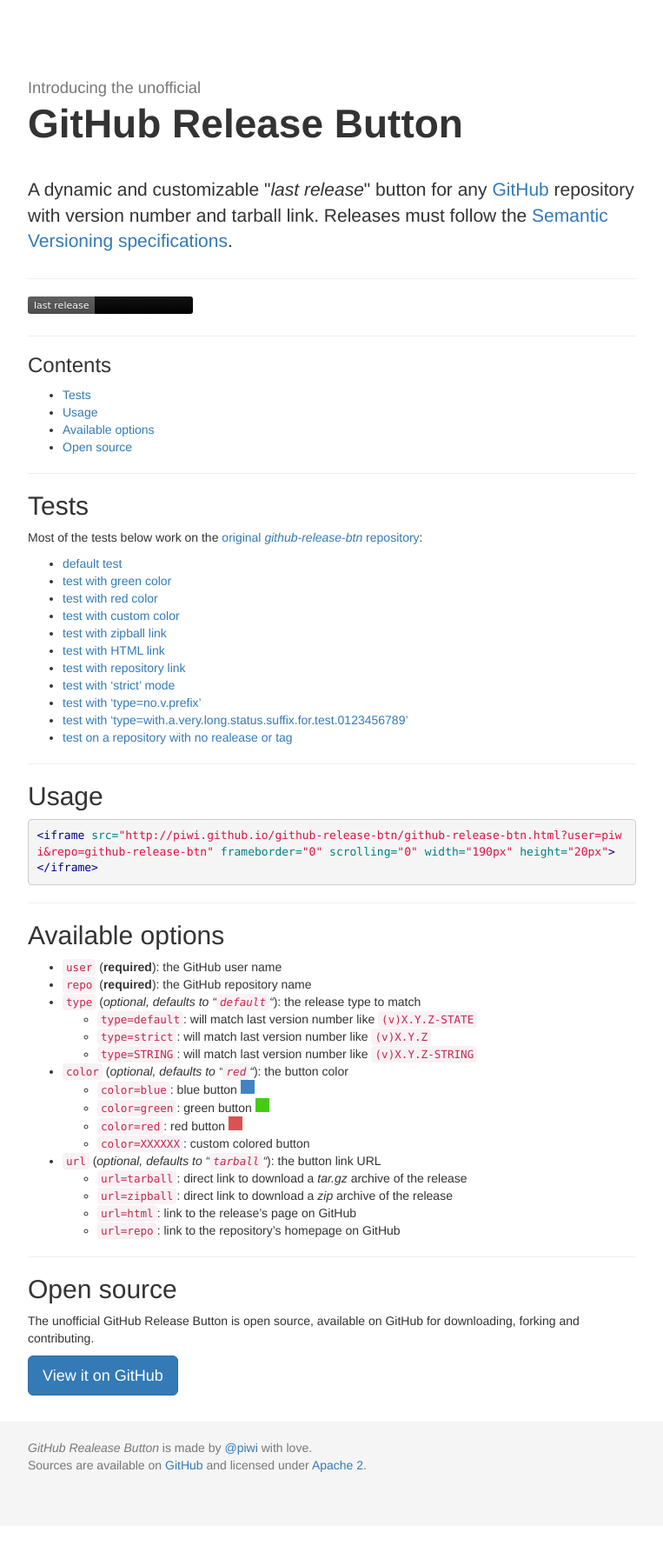
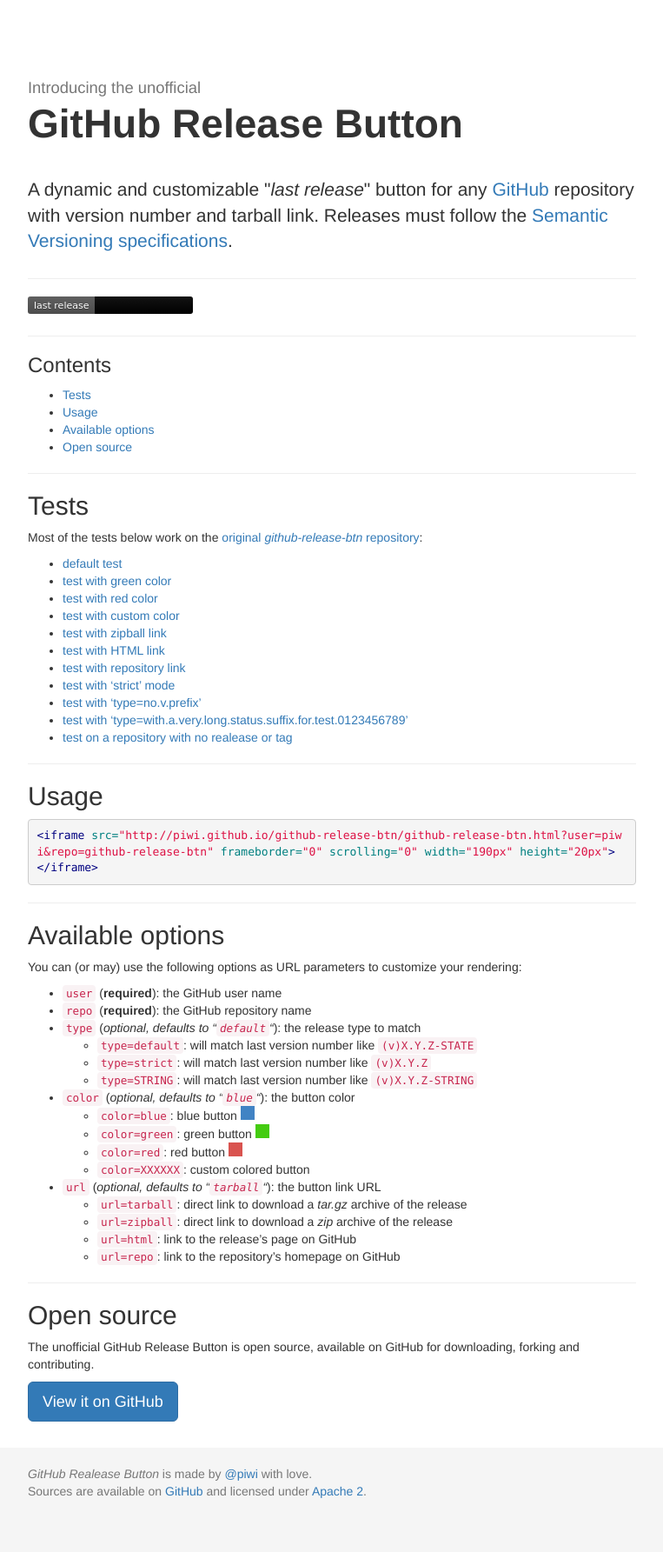
Before and after one commit to e-picas/github-release-btn, a Jekyll site: the page built from index.md, in a window 1280 px wide. Shown: the whole page at 87% size, without its empty margins (258-1021 px from the left). Built offline with Jekyll 4.4.1, drawn with Linux system fonts in a browser that asks for light colours; before the commit the page ends 1755 px from its top, so only the background shows below that; part of the change alters nothing that is shown.

```diff
--- a/github-release-btn.html
+++ b/github-release-btn.html
@@ -50,9 +50,9 @@
 // Read a page's GET URL variables and return them as an associative array.
 // Source: http://jquery-howto.blogspot.com/2009/09/get-url-parameters-values-with-jquery.html
 var params = function () {
-        var vars = [], hash;
-        var hashes = window.location.href.slice(window.location.href.indexOf('?') + 1).split('&');
-        for(var i = 0; i < hashes.length; i++) {
+    var vars = [], hash, i,
+        hashes = window.location.href.slice(window.location.href.indexOf('?') + 1).split('&');
+    for (i = 0; i < hashes.length; i++) {
         hash = hashes[i].split('=');
         vars.push(hash[0]);
         vars[hash[0]] = hash[1];
@@ -60,22 +60,28 @@
     return vars;
 }();
 
-    var defaults = {
-            type: 'default',
-            color: 'blue',
-            url: 'tarball'
+// variables
+var opts = {
+        type:   'default',
+        color:  'blue',
+        url:    'tarball'
     },
-        opts    = defaults,
-        head    = document.getElementsByTagName('head')[0],
-        button  = document.getElementById('button');
+    colors = {
+        blue:  '4183c4',
+        green: '4c1',
+        red:   'd9534f'
+    },
+    requests = 0,
+    mask,
+    semver_strict = 'v?\\d+\.\\d+\.\\d+',
+    semver_default = semver_strict + '(-[0-9A-Za-z-\.]+)*';
 
-
+// extend defaults with params
 for (var i in params) {
     opts[i] = params[i];
 }
-    var mask,
-        semver_strict = 'v?\\d+\.\\d+\.\\d+',
-        semver_default = semver_strict + '(-[0-9A-Za-z-\.]+)*';
+
+// version to match
 switch (opts.type) {
     case 'default':
         mask = semver_default;
@@ -86,37 +92,30 @@
     default:
         mask = semver_strict + '-' + opts.type;
 }
-    var reg = new RegExp('^' + mask + '$', 'i');
 
-    var colors = {
-            blue:  '4183c4',
-            green: '4c1',
-            red:   'd9534f'
-        };
-
-    var requests = 0;
+// make the request
 function load(user, repo) {
     if (requests > 2) {
         return null;
     }
-        requests++;
     var url = 'https://api.github.com/repos/' + user + '/' + repo + '/' + (requests===1 ? 'releases' : 'tags');
     jsonp(url);
 }
 
+// request with callback
 function jsonp(path, cbName) {
-        var el = document.createElement('script');
+    var el      = document.createElement('script'),
+        head    = document.getElementsByTagName('head')[0];
     el.src = path + '?callback='+ (cbName ? cbName : 'callback');
-        document.documentElement.insertBefore(el, document.documentElement.firstChild);
+    head.insertBefore(el, head.firstChild);
+    requests++;
 }
 
-    function callback(obj) {
-        if (obj.data.length===0) {
-            load(opts.user, opts.repo);
-            return;
-        }
-        console.debug(obj);
-        var tag = null, i, name;
+// find concerned release or tag
+function matchTag(obj, mask) {
+    var tag = null, i, name,
+        reg = new RegExp('^' + mask + '$', 'i');
+    if (obj.data !== undefined && obj.data.length>0) {
         for (i=0; i<obj.data.length; i++) {
             name = obj.data[i].tag_name || obj.data[i].name;
             if (reg.test(name)) {
@@ -124,8 +123,43 @@
                 break;
             }
         }
+    }
+    return tag;
+}
+
+// data callback
+function callback(obj) {
+    console.debug(obj);
+    var tag = matchTag(obj, mask);
     if (tag) {
+        var tag_name    = tag.tag_name || tag.name,
+            tag_color   = (colors[opts.color] !== undefined ? colors[opts.color] : opts.color),
+            tag_link,
+            base_link   = 'https://github.com/' + opts.user + '/' + opts.repo;
+        switch (opts.url) {
+            case 'repo':
+                tag_link = base_link;
+                break;
+            case 'zipball':
+                tag_link = tag.zipball_url;
+                break;
+            case 'html':
+                tag_link = tag.html_url || base_link + '/releases/tag/' + (tag.tag_name || tag.name);
+                break;
+            default:
+                tag_link = tag.tarball_url;
+        }
+        populate(tag_name, tag_link, tag_color);
+    } else {
+        load(opts.user, opts.repo);
+    }
+}
+
+// populate svg
+function populate(name, url, color) {
     var elts = {
+        button:     document.getElementById('button'),
+        name_box:   document.getElementById('name'),
         color:      document.getElementsByClassName('set-color'),
         name:       document.getElementsByClassName('set-name'),
         width:      document.getElementsByClassName('set-width'),
@@ -134,36 +168,21 @@
     };
     // color
     for (i=0; i < elts.color.length; i++) {
-                elts.color.item(i).setAttribute('fill',
-                    '#'+(colors[opts.color] !== undefined ? colors[opts.color] : opts.color));
+        elts.color.item(i).setAttribute('fill', '#'+color);
     }
     // name
     for (i=0; i < elts.name.length; i++) {
-                elts.name.item(i).innerHTML = tag.tag_name || tag.name;
+        elts.name.item(i).innerHTML = name;
     }
     // url
-            var link,
-                base_link = 'https://github.com/' + opts.user + '/' + opts.repo;
-            switch (opts.url) {
-                case 'repo':
-                    link = base_link;
-                    break;
-                case 'zipball':
-                    link = tag.zipball_url;
-                    break;
-                case 'html':
-                    link = tag.html_url || base_link + '/releases/tag/' + (tag.tag_name || tag.name);
-                    break;
-                default:
-                    link = tag.tarball_url;
-            }
     for (i=0; i < elts.url.length; i++) {
-                elts.url.item(i).setAttribute('xlink:href', link);
+        elts.url.item(i).setAttribute('xlink:href', url);
     }
     // width
-            var bbox  = button.getElementById('name').getBBox();
-            var width = bbox.width + 10, fullwidth = width + 77;
-            button.setAttribute('width', fullwidth);
+    var bbox        = elts.name_box.getBBox(),
+        width       = bbox.width + 10,
+        fullwidth   = width + 77;
+    elts.button.setAttribute('width', fullwidth+'px');
     for (i=0; i < elts.width.length; i++) {
         elts.width.item(i).setAttribute('width', width+'px');
     }
@@ -171,7 +190,8 @@
         elts.fullwidth.item(i).setAttribute('width', fullwidth+'px');
     }
 }
-    }
+
+// load the api request if so
 if (opts.user!==undefined && opts.repo!==undefined) {
     load(opts.user, opts.repo);
 }
--- a/index.md
+++ b/index.md
@@ -45,13 +45,16 @@ Usage
 Available options
 -----------------
 
+You can (or may) use the following options as URL parameters to customize
+your rendering:
+
 -   `user` (**required**): the GitHub user name
 -   `repo` (**required**): the GitHub repository name
 -   `type` (*optional, defaults to "`default`"*): the release type to match
     -   `type=default`: will match last version number like `(v)X.Y.Z-STATE`
     -   `type=strict`: will match last version number like `(v)X.Y.Z`
     -   `type=STRING`: will match last version number like `(v)X.Y.Z-STRING`
--   `color` (*optional, defaults to "`red`"*): the button color
+-   `color` (*optional, defaults to "`blue`"*): the button color
     -   `color=blue`: blue button <span class="showcase-color blue"></span>
     -   `color=green`: green button <span class="showcase-color green"></span>
     -   `color=red`: red button <span class="showcase-color red"></span>
```
Lines whose indentation alone changed are shown as unchanged.
